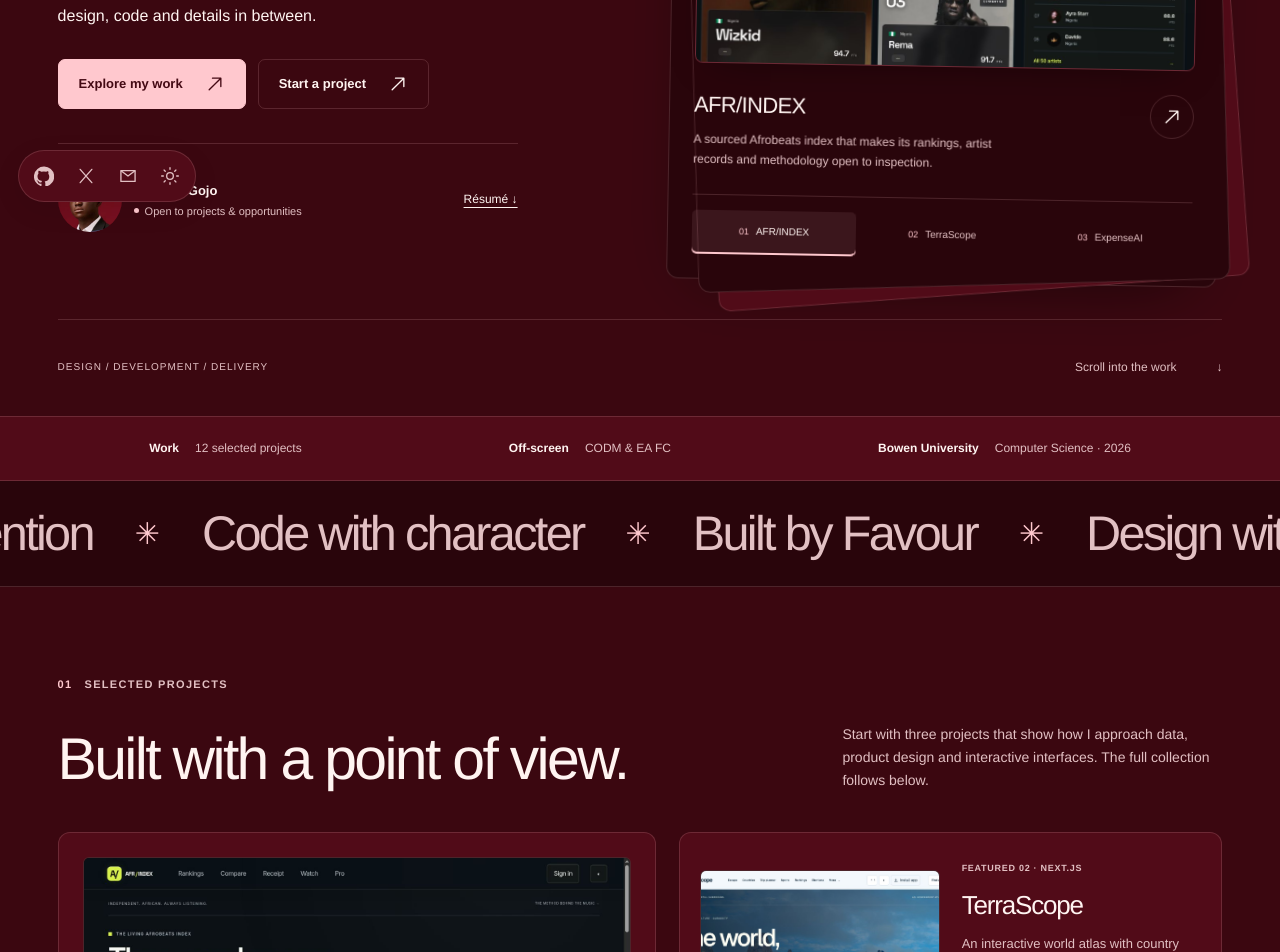
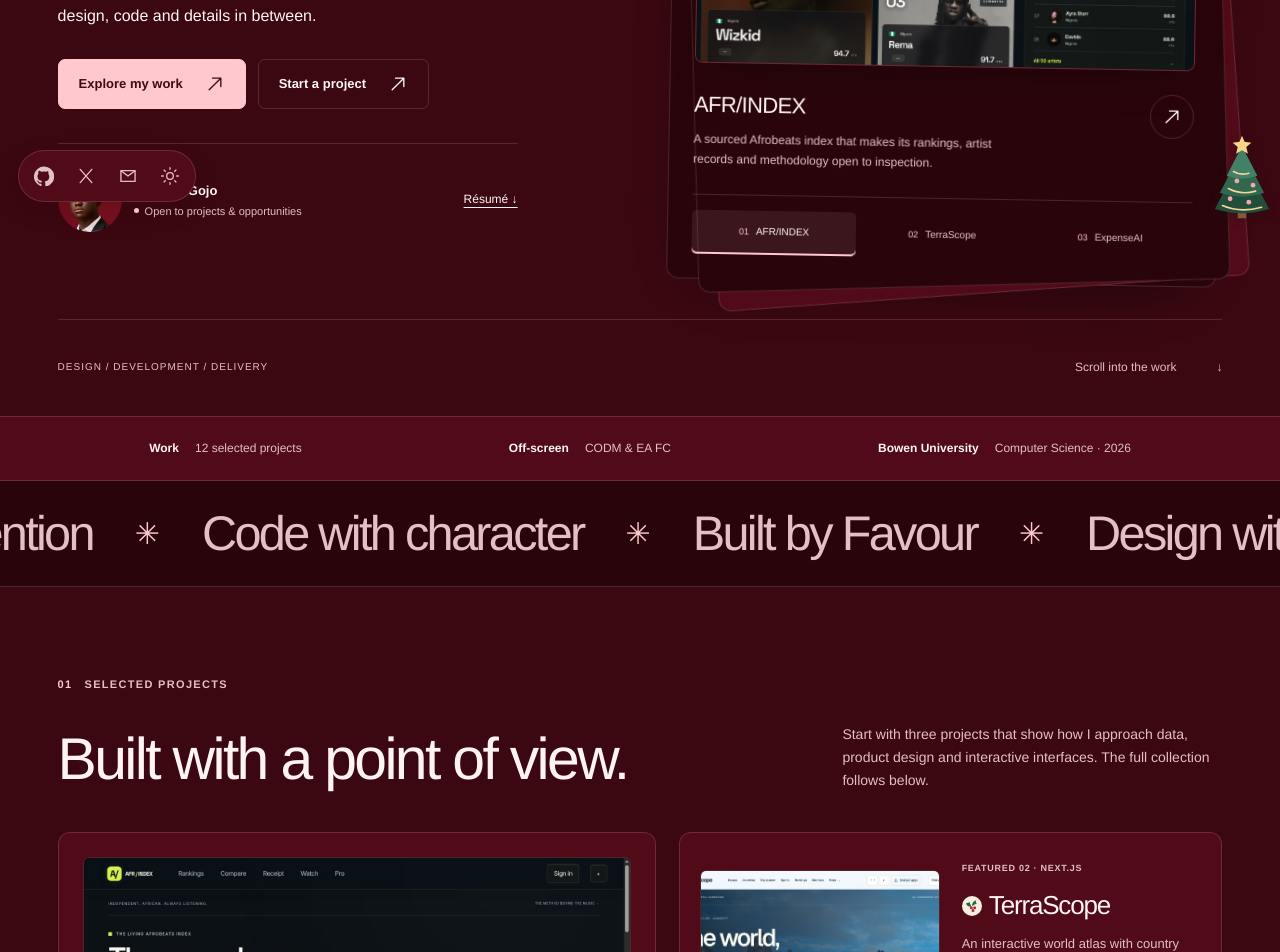
Before and after one commit to codeWithGojo/portfolio, a React (Vite) app: page / in a window 1280 px wide. Shown: the part 580-1532 px from the top of the page. Built offline with nearby package versions, Linux system fonts and the light colour scheme.

Commit message:
Add a small Christmas accent to every portfolio project (#6)
* Add subtle Christmas holly to portfolio projects

* Add a small Christmas tree at the screen edge

```diff
--- a/src/App.tsx
+++ b/src/App.tsx
@@ -3,6 +3,21 @@ import { motion, useReducedMotion } from "motion/react";
 import { Motion } from "./Motion";
 import { featuredProjects, projects } from "./projects";
 import "./theme-toggle.css";
+
+function ProjectHolly() {
+  return (
+    <svg
+      aria-hidden="true"
+      focusable="false"
+      viewBox="0 0 24 24"
+      style={{ width: "1.25rem", height: "1.25rem", marginInlineEnd: ".45rem", verticalAlign: "-.08em", stroke: "none" }}
+    >
+      <circle cx="12" cy="12" r="12" fill="#f8efe0" />
+      <path fill="#286347" d="M11 13c-4 0-6-2-6-5 2 1 3 0 4-1 0 2 2 3 2 6Zm1-1c0-4 2-6 5-7-1 2 0 3 1 4-2 0-3 2-6 3Z" />
+      <path fill="#a72d3e" d="M13 14a1.8 1.8 0 1 1-3.6 0 1.8 1.8 0 0 1 3.6 0Zm4 0a1.8 1.8 0 1 1-3.6 0 1.8 1.8 0 0 1 3.6 0Zm-2 3.5a1.8 1.8 0 1 1-3.6 0 1.8 1.8 0 0 1 3.6 0Z" />
+    </svg>
+  );
+}
 
 const whatsappHref = "https://wa.me/2349127971199";
 const quoteHref = (service: string) => `${whatsappHref}?text=${encodeURIComponent(`Hi Favour, I'm interested in ${service}. Here's what I have in mind: `)}`;
@@ -208,7 +223,7 @@ export default function Home() {
               {featuredProjects.map((project, index) => (
                 <article className="featured-project" key={project.id}>
                   {project.image && <a className="featured-image" href={`#${project.id}`} onClick={()=>{setProjectQuery("");setProjectGroup("All projects");}} aria-label={`Read the ${project.title.split(" — ")[0]} case study`}><img src={project.image} alt={`${project.title.split(" — ")[0]} interface preview`} width={project.imageWidth ?? 1440} height={project.imageHeight ?? 900} loading="lazy" decoding="async" /></a>}
-                  <div className="featured-copy"><span className="featured-label">Featured {String(index + 1).padStart(2, "0")} · {project.tags[0]}</span><h3>{project.title.split(" — ")[0]}</h3><p>{project.summary}</p><div className="featured-actions"><a className="featured-action" href={`#${project.id}`} onClick={()=>{setProjectQuery("");setProjectGroup("All projects");}}>Read the case study <MarkIcon name="arrow" /></a>{project.links.filter(link => !link.href.includes("github.com")).slice(0, 1).map(link => <a className="featured-live" href={link.href} target="_blank" rel="noreferrer" key={link.href}>Open live site <MarkIcon name="arrow" /></a>)}</div></div>
+                  <div className="featured-copy"><span className="featured-label">Featured {String(index + 1).padStart(2, "0")} · {project.tags[0]}</span><h3><ProjectHolly />{project.title.split(" — ")[0]}</h3><p>{project.summary}</p><div className="featured-actions"><a className="featured-action" href={`#${project.id}`} onClick={()=>{setProjectQuery("");setProjectGroup("All projects");}}>Read the case study <MarkIcon name="arrow" /></a>{project.links.filter(link => !link.href.includes("github.com")).slice(0, 1).map(link => <a className="featured-live" href={link.href} target="_blank" rel="noreferrer" key={link.href}>Open live site <MarkIcon name="arrow" /></a>)}</div></div>
                 </article>
               ))}
             </div>
@@ -228,7 +243,7 @@ export default function Home() {
                   <span className="project-number">{String(projects.indexOf(project) + 1).padStart(2, "0")}</span>
                   <div className="project-title-wrap">
                     <div className="project-tags">{project.tags.map((tag) => <span key={tag}>{tag}</span>)}</div>
-                    <h3>{project.title}</h3>
+                    <h3><ProjectHolly />{project.title}</h3>
                   </div>
                   <span className="project-status"><i />{project.status}</span>
                 </div>
@@ -259,7 +274,7 @@ export default function Home() {
                 </details>
                 {project.companion && <aside className="companion-project" aria-label="Companion project">
                   {project.companion.image && <button className="companion-preview" onClick={() => setPreview({ image: project.companion!.image!, title: project.companion!.title })} aria-label="Enlarge Afri Image Generator screenshot"><img src={project.companion.image} alt="Afri Image Generator interface" loading="lazy" decoding="async" width="1440" height="900" /></button>}
-                  <div><p className="companion-label">Alongside Afri Index</p><h4>{project.companion.title}</h4><p>{project.companion.description}</p><div className="project-links"><a href={project.companion.href} target="_blank" rel="noreferrer">Open generator <MarkIcon name="arrow" /></a><a href={project.companion.github} target="_blank" rel="noreferrer">GitHub <MarkIcon name="arrow" /></a></div></div>
+                  <div><p className="companion-label">Alongside Afri Index</p><h4><ProjectHolly />{project.companion.title}</h4><p>{project.companion.description}</p><div className="project-links"><a href={project.companion.href} target="_blank" rel="noreferrer">Open generator <MarkIcon name="arrow" /></a><a href={project.companion.github} target="_blank" rel="noreferrer">GitHub <MarkIcon name="arrow" /></a></div></div>
                 </aside>}
                 <div className="project-footer">
                   <div className="tech-list">{project.tech.map((item) => <span key={item}>{item}</span>)}</div>
@@ -402,6 +417,34 @@ export default function Home() {
         </section>
       </main>
 
+      <svg
+        aria-hidden="true"
+        focusable="false"
+        viewBox="0 0 80 100"
+        style={{
+          position: "fixed",
+          insetInlineEnd: "max(4px, env(safe-area-inset-right))",
+          insetBlockEnd: "max(0px, env(safe-area-inset-bottom))",
+          width: "clamp(42px, 7vw, 68px)",
+          height: "auto",
+          zIndex: 2,
+          pointerEvents: "none",
+          stroke: "none",
+          filter: "drop-shadow(0 2px 4px #210d1370)",
+        }}
+      >
+        <path fill="#88543d" d="M35 81h10v17H35z" />
+        <path fill="#214d3b" d="M40 27 8 87q32 10 64 0L40 27Z" />
+        <path fill="#30674e" d="M40 18 14 68q26 9 52 0L40 18Z" />
+        <path fill="#428167" d="M40 13 22 48q18 7 36 0L40 13Z" />
+        <path fill="none" stroke="#f6d695" strokeWidth="2" strokeLinecap="round" d="M30 43q8 5 18 2M24 63q15 8 32 3M17 83q21 9 46 2" />
+        <g fill="#f4a7ae">
+          <circle cx="34" cy="54" r="2.8" /><circle cx="53" cy="59" r="2.8" />
+          <circle cx="26" cy="75" r="2.8" /><circle cx="48" cy="79" r="2.8" />
+        </g>
+        <path fill="#f8d486" d="m40 1 3 7 8 1-6 5 2 8-7-4-7 4 2-8-6-5 8-1Z" />
+      </svg>
+
       <aside className="social-rail" aria-label="Social links and display settings">
         <div className="rail-links">
           <a href="https://github.com/codeWithGojo" target="_blank" rel="noreferrer"><MarkIcon name="github" /><span>GitHub</span></a>
```
